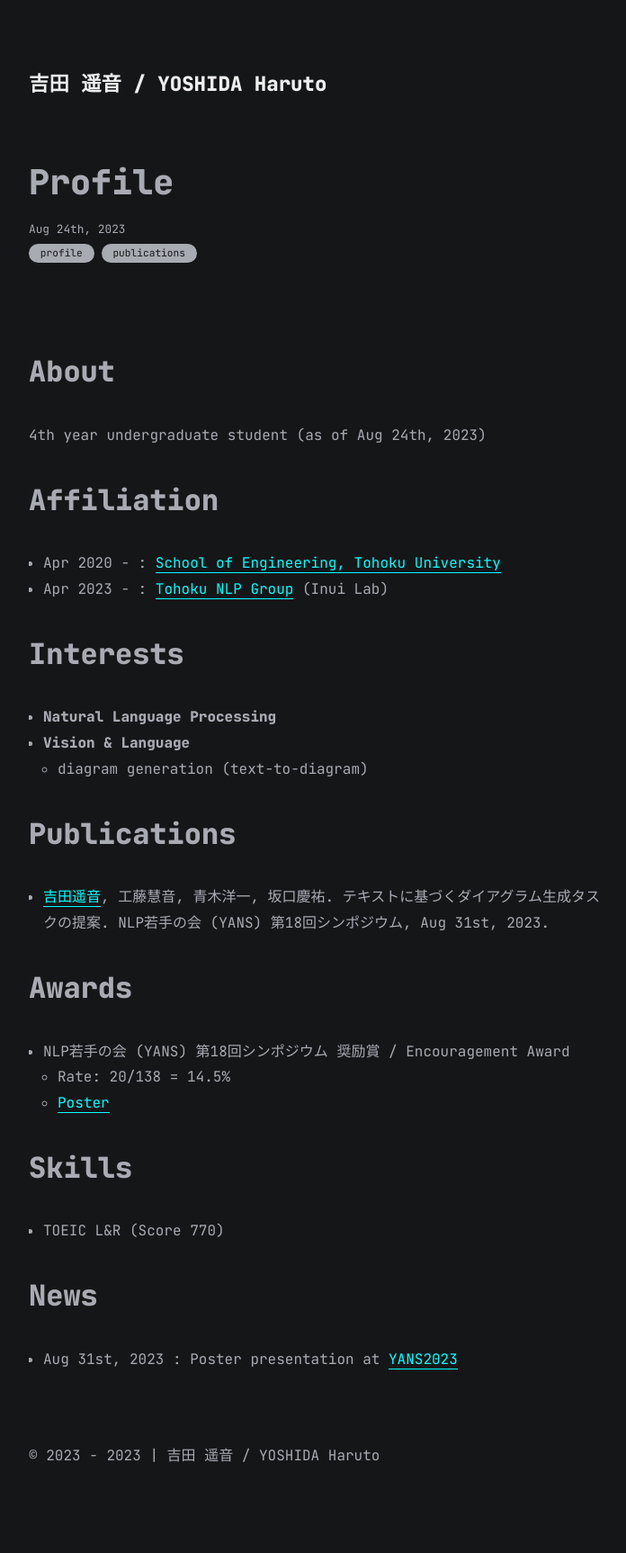
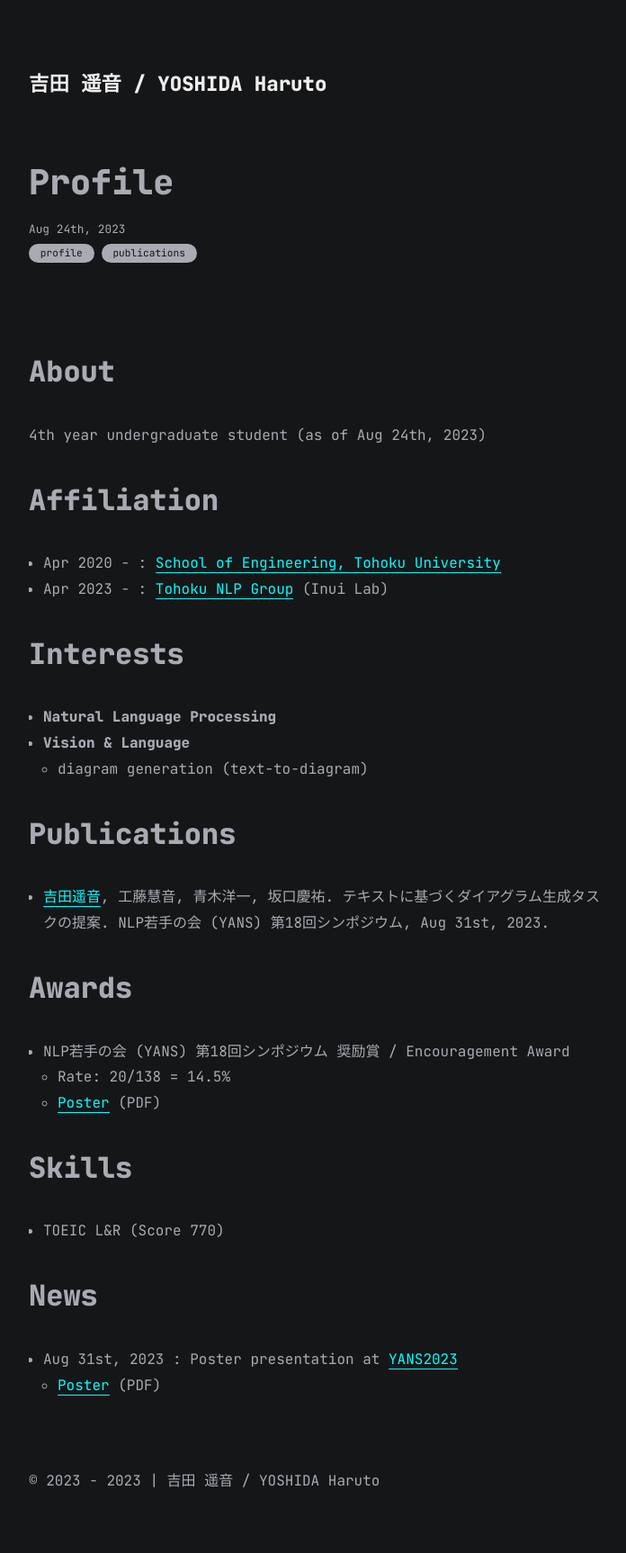
Before and after one commit to haruto2001/haruto2001-cv-old, a Jekyll site: the page built from docs/all_collections/_posts/2023-08-24-profile.md, in a window 1280 px wide. Shown: the whole page at 90% size, without its empty margins (283-979 px from the left). Built offline with Jekyll 4.4.1, drawn with Linux system fonts in a browser that asks for light colours; before the commit the page ends 1698 px from its top, so only the background shows below that.

Commit message:
update profile page

```diff
--- a/docs/all_collections/_posts/2023-08-24-profile.md
+++ b/docs/all_collections/_posts/2023-08-24-profile.md
@@ -12,8 +12,8 @@ categories: ["profile", "publications"]
 
 # Affiliation
 
-- Apr 2020 - : [School of Engineering, Tohoku University][Tohoku University]
-- Apr 2023 - : [Tohoku NLP Group][Tohoku NLP] (Inui Lab)
+- Apr 2020 - : [School of Engineering, Tohoku University][Tohoku University]{:target="_blank"}
+- Apr 2023 - : [Tohoku NLP Group][Tohoku NLP]{:target="_blank"} (Inui Lab)
 
 
 # Interests
@@ -32,7 +32,7 @@ categories: ["profile", "publications"]
 
 - NLP若手の会 (YANS) 第18回シンポジウム 奨励賞 / Encouragement Award
   - Rate: 20/138 = 14.5%
-  - [Poster][Poster]
+  - [Poster][Poster]{:target="_blank"} (PDF)
 
 
 # Skills
@@ -42,16 +42,17 @@ categories: ["profile", "publications"]
 
 # News
 
-- {{"2023-08-31" | date_to_string: "ordinal", "US"}} : Poster presentation at [YANS2023][YANS2023]
+- {{"2023-08-31" | date_to_string: "ordinal", "US"}} : Poster presentation at [YANS2023][YANS2023]{:target="_blank"}
+  - [Poster][Poster]{:target="_blank"} (PDF)
 
 
 <!-- Links -->
 <!-- Affiliation -->
-[Tohoku University]: https://www.eng.tohoku.ac.jp/
+[Tohoku University]: https://www.eng.tohoku.ac.jp/{:target="_blank"}
 [Tohoku NLP]: https://www.nlp.ecei.tohoku.ac.jp/
 <!-- Publications -->
 [TOP]: https://haruto2001.github.io/
 <!-- Awards -->
-[Poster]: {{site.baseurl}}/assets/icons/twitter.png
+[Poster]: {{site.baseurl}}/assets/images/YANS2023.pdf
 <!-- News -->
 [YANS2023]: https://yans.anlp.jp/entry/yans2023
```
Also changed, not shown: 1 other file.
